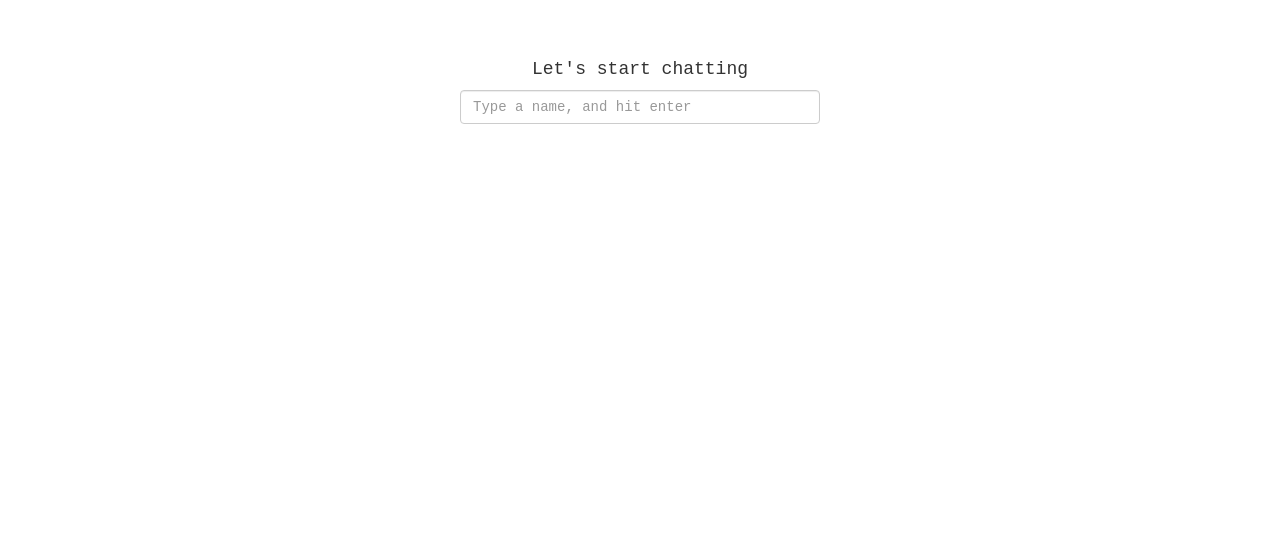
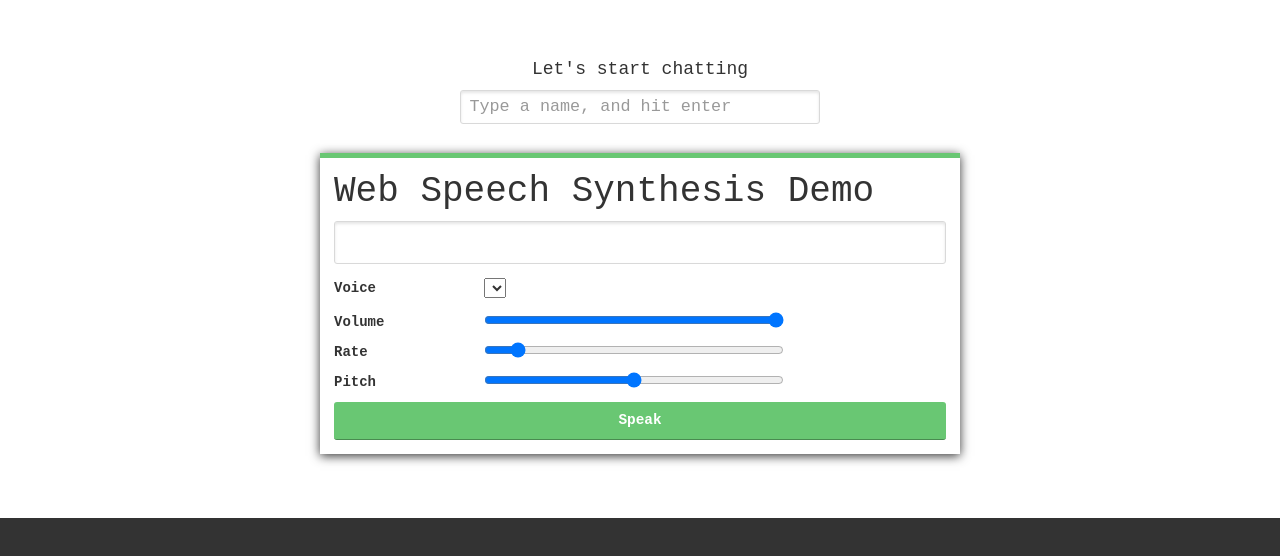
Before and after one commit to AndriiDronDiachuk/default_chat, a website: page index.html in a window 1280 px wide. Drawn offline with nearby package versions, Linux system fonts and the light colour scheme.

Commit message:
Закомітив фронт
Поміняв трохи силі, додав апішку

```diff
--- a/index.html
+++ b/index.html
@@ -43,6 +43,35 @@
         </form>
       </div>
     </div>
+	<div id="page-wrapper">
+  <h1>Web Speech Synthesis Demo</h1>
+
+  <p id="msg"></p>
+
+  <input type="text" name="speech-msg" id="speech-msg" x-webkit-speech>
+
+	<div class="option">
+		<label for="voice">Voice</label>
+		<select name="voice" id="voice"></select>
+	</div>
+	<div class="option">
+		<label for="volume">Volume</label>
+		<input type="range" min="0" max="1" step="0.1" name="volume" id="volume" value="1">
+	</div>
+	<div class="option">
+		<label for="rate">Rate</label>
+		<input type="range" min="0.1" max="10" step="0.1" name="rate" id="rate" value="1">
+	</div>
+	<div class="option">
+		<label for="pitch">Pitch</label>
+		<input type="range" min="0" max="2" step="0.1" name="pitch" id="pitch" value="1">
+	</div>
+
+	<button id="speak">Speak</button>
+
+</div>
+
+
     <script src="https://code.jquery.com/jquery-2.1.3.min.js"></script>
     <script src="https://cdn.socket.io/socket.io-1.4.5.js"></script>
     <script type="text/javascript" src="script.js"></script>
--- a/public/style.css
+++ b/public/style.css
@@ -12,3 +12,86 @@ a, a:hover {
 #container {
   display: none;
 }
+
+*, *:before, *:after {
+  -moz-box-sizing: border-box;
+  -webkit-box-sizing: border-box;
+  box-sizing: border-box;
+}
+
+html {
+  font-family: Helvetica, Arial, sans-serif;
+  font-size: 100%;
+  background: #333;
+}
+
+#page-wrapper {
+  width: 640px;
+  background: #FFFFFF;
+  padding: 1em;
+  margin: 1em auto;
+  border-top: 5px solid #69c773;
+  box-shadow: 0 2px 10px rgba(0,0,0,0.8);
+}
+
+h1 {
+  margin-top: 0;
+}
+
+#msg {
+  font-size: 0.9em;
+  line-height: 1.4em;
+}
+
+#msg.not-supported strong {
+  color: #CC0000;
+}
+
+input[type="text"] {
+  width: 100%;
+  padding: 0.5em;
+  font-size: 1.2em;
+  border-radius: 3px;
+  border: 1px solid #D9D9D9;
+  box-shadow: 0 2px 3px rgba(0,0,0,0.1) inset;
+}
+
+input[type="range"] {
+  width: 300px;
+}
+
+label {
+  display: inline-block;
+  float: left;
+  width: 150px;
+}
+
+.option {
+  margin: 1em 0;
+}
+
+button {
+  display: inline-block;
+  border-radius: 3px;
+  border: none;
+  font-size: 0.9rem;
+  padding: 0.5rem 0.8em;
+  background: #69c773;
+  border-bottom: 1px solid #498b50;
+  color: white;
+  -webkit-font-smoothing: antialiased;
+  font-weight: bold;
+  margin: 0;
+  width: 100%;
+  text-align: center;
+}
+
+button:hover, button:focus {
+  opacity: 0.75;
+  cursor: pointer;
+}
+
+button:active {
+  opacity: 1;
+  box-shadow: 0 -3px 10px rgba(0, 0, 0, 0.1) inset;
+}
```
Also changed, not shown: public/scripts.js (added, +153 -0 lines).
